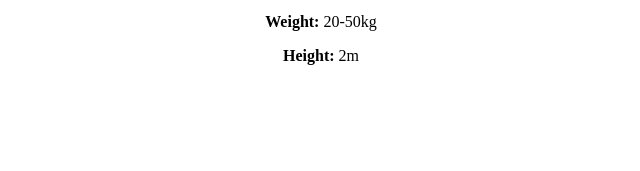
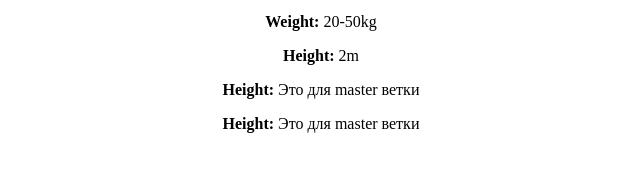
Before and after one commit to reStoryGH/OVP_221021, a plain HTML site: page index.html in a window 1280 px wide. Shown: the part 1574-1745 px from the top of the page, without its empty margins (319-959 px from the left). Before the commit the page ends 1681 px from the top, so only its background shows below. Drawn offline with Linux system fonts and the light colour scheme.

Commit message:
Change master branch

```diff
--- a/index.html
+++ b/index.html
@@ -37,6 +37,8 @@
     <p><b>Area:</b> Australia</p>
     <p><b>Weight:</b> 20-50kg</p>
     <p><b>Height:</b> 2m</p>
+    <p><b>Height:</b> Это для master ветки</p>
+    <p><b>Height:</b> Это для master ветки</p>
     <br>
 
 
```
Also changed, not shown: pictures/kakdw.jpg (added).
